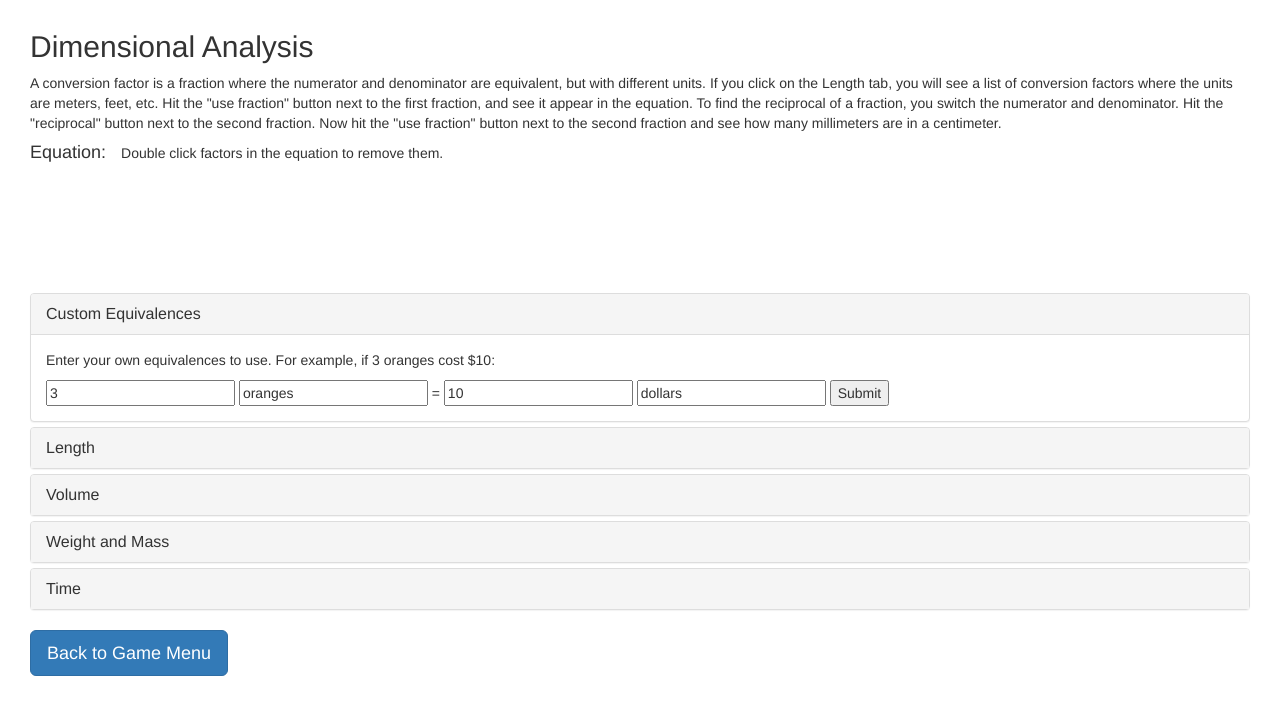
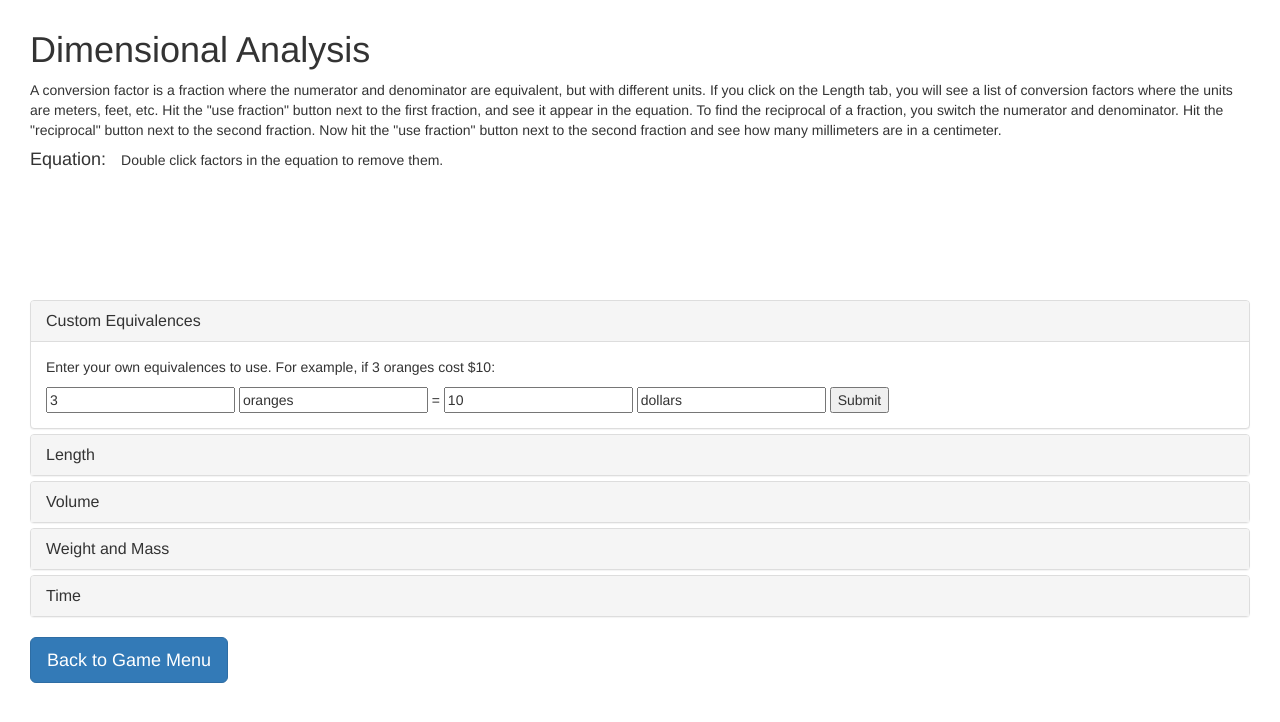
Before and after one commit to annemorrow/mathsite, a plain HTML site: page dimanalysis/diman.html in a window 1280 px wide. Drawn offline with nearby package versions, Linux system fonts and the light colour scheme; some packages are replaced by stand-ins of ours.

Commit message:
add headings

```diff
--- a/dimanalysis/diman.html
+++ b/dimanalysis/diman.html
@@ -27,7 +27,7 @@
   <body>
 
     <div id="instructions">
-    <h2>Dimensional Analysis</h2>
+    <h1>Dimensional Analysis</h1>
     <p>A conversion factor is a fraction where the numerator and denominator are equivalent, but with different units.  If you click on the Length tab, you will see a list of conversion factors where the units are meters, feet, etc.  Hit the "use fraction" button next to the first fraction, and see it appear in the equation.  To find the reciprocal of a fraction, you switch the numerator and denominator.  Hit the "reciprocal" button next to the second fraction.  Now hit the "use fraction" button next to the second fraction and see how many millimeters are in a centimeter.</p>
     </div>
 
```
Also changed, not shown: percents/percents.html (+1 -1 lines), threeinarow/threeinarow.html (+1 -1 lines).
